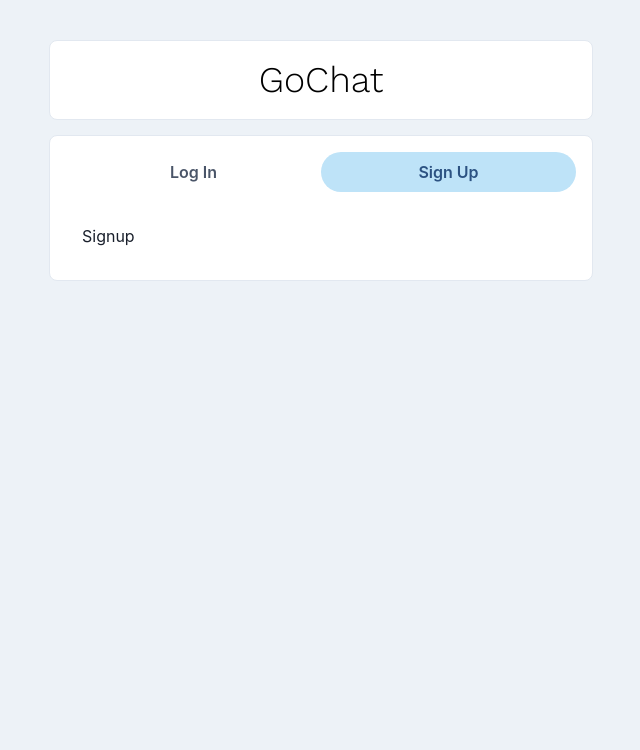
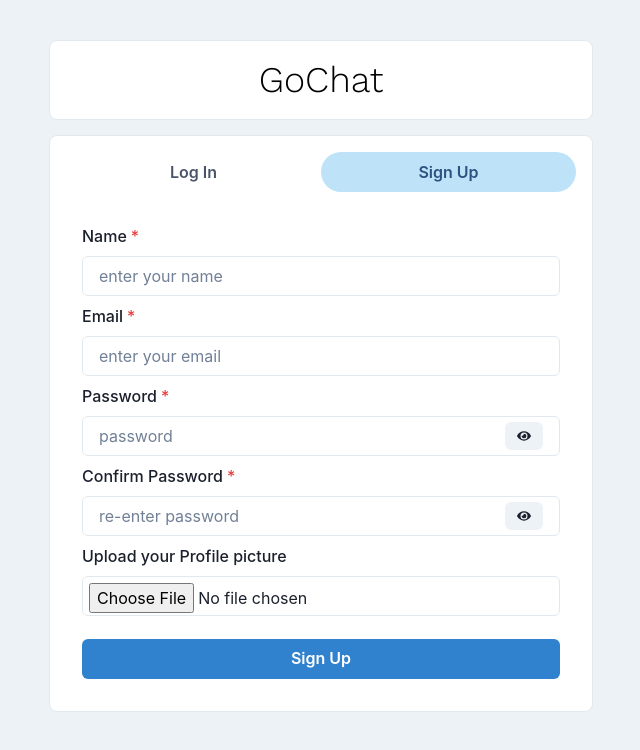
Before and after one commit to SahilAslam/Chat-App, a React (Vite) app in the folder frontend/: page / in a window 1280 px wide. Both pictures are taken after a click on the tab "Sign Up". Shown: the top 750 px of the page, without its empty margins (319-959 px from the left). Built offline with nearby package versions, Linux system fonts and the light colour scheme; no server answers.

Commit message:
some changes on signup page

```diff
--- a/frontend/package.json
+++ b/frontend/package.json
@@ -11,6 +11,7 @@
     "preview": "vite preview"
   },
   "dependencies": {
+    "@chakra-ui/icons": "^2.1.1",
     "@chakra-ui/react": "^2.8.2",
     "@emotion/react": "^11.11.3",
     "@emotion/styled": "^11.11.0",
@@ -18,6 +19,7 @@
     "framer-motion": "^10.17.9",
     "react": "^18.2.0",
     "react-dom": "^18.2.0",
+    "react-icons": "^4.12.0",
     "react-router-dom": "^6.21.1"
   },
   "devDependencies": {
--- a/frontend/src/Components/Authentication/Login.jsx
+++ b/frontend/src/Components/Authentication/Login.jsx
@@ -1,9 +1,71 @@
-import React from 'react'
+import React, { useState } from 'react'
+import {
+  Button,
+  FormControl,
+  FormLabel,
+  Input,
+  InputGroup,
+  InputRightElement,
+  VStack,
+} from "@chakra-ui/react";
+import { FaEye } from "react-icons/fa";
+import { FaEyeSlash } from "react-icons/fa";
 
 const Login = () => {
+  const [email, setEmail] = useState("");
+  const [password, setPassword] = useState("");
+  const [show, setShow] = useState(false);
+
+  const submitHandler = () => {};
+
+  const guestHandler = () => {};
+
   return (
-    <div>Login</div>
-  )
+    <VStack>
+      <FormControl id="email" isRequired>
+        <FormLabel>Email</FormLabel>
+        <Input
+          placeholder="enter your email"
+          onChange={(e) => setEmail(e.target.value)}
+        />
+      </FormControl>
+
+      <FormControl id="password" isRequired>
+        <FormLabel>Password</FormLabel>
+        <InputGroup>
+          <Input
+            type={show ? "text" : "password"}
+            placeholder="password"
+            onChange={(e) => setPassword(e.target.value)}
+          />
+          <InputRightElement width="4.5rem">
+            <Button h="1.75rem" size="sm" onClick={() => setShow(!show)}>
+              {show ? <FaEyeSlash /> : <FaEye />}
+            </Button>
+          </InputRightElement>
+        </InputGroup>
+      </FormControl>
+
+      <Button
+        colorScheme="blue"
+        width="100%"
+        style={{ marginTop: 15 }}
+        onClick={submitHandler}
+      >
+        Log In
+      </Button>
+
+      <Button
+        variant="outline"
+        colorScheme="blue"
+        width="100%"
+        style={{ marginTop: 15 }}
+        onClick={guestHandler}
+      >
+        Login as Guest
+      </Button>
+    </VStack>
+  );
 }
 
 export default Login
--- a/frontend/src/Components/Authentication/Signup.jsx
+++ b/frontend/src/Components/Authentication/Signup.jsx
@@ -1,9 +1,102 @@
-import React from 'react'
+import React, { useState } from "react";
+import {
+  Button,
+  FormControl,
+  FormLabel,
+  Input,
+  InputGroup,
+  InputRightElement,
+  VStack,
+} from "@chakra-ui/react";
+import { FaEye } from "react-icons/fa";
+import { FaEyeSlash } from "react-icons/fa";
 
 const Signup = () => {
+  const [name, setName] = useState("");
+  const [email, setEmail] = useState("");
+  const [password, setPassword] = useState("");
+  const [confirmPassword, setConfirmPassword] = useState("");
+  const [profilePic, setProfilePic] = useState("");
+  const [show, setShow] = useState(false);
+
+  const postDetails = async (pics) => {
+
+  }
+
+  const submitHandler = () => {
+
+  }
+
   return (
-    <div>Signup</div>
-  )
-}
+    <VStack>
+      <FormControl id="first-name" isRequired>
+        <FormLabel>Name</FormLabel>
+        <Input
+          placeholder="enter your name"
+          onChange={(e) => setName(e.target.value)}
+        />
+      </FormControl>
 
-export default Signup
+      <FormControl id="email" isRequired>
+        <FormLabel>Email</FormLabel>
+        <Input
+          placeholder="enter your email"
+          onChange={(e) => setEmail(e.target.value)}
+        />
+      </FormControl>
+
+      <FormControl id="password" isRequired>
+        <FormLabel>Password</FormLabel>
+        <InputGroup>
+          <Input
+            type={show ? "text" : "password"}
+            placeholder="password"
+            onChange={(e) => setPassword(e.target.value)}
+          />
+          <InputRightElement width="4.5rem">
+            <Button h="1.75rem" size="sm" onClick={() => setShow(!show)}>
+              {show ? <FaEyeSlash /> : <FaEye />}
+            </Button>
+          </InputRightElement>
+        </InputGroup>
+      </FormControl>
+
+      <FormControl id="confirm-password" isRequired>
+        <FormLabel>Confirm Password</FormLabel>
+        <InputGroup>
+          <Input
+            type={show ? "text" : "password"}
+            placeholder="re-enter password"
+            onChange={(e) => setConfirmPassword(e.target.value)}
+          />
+          <InputRightElement width="4.5rem">
+            <Button h="1.75rem" size="sm" onClick={() => setShow(!show)}>
+              {show ? <FaEyeSlash /> : <FaEye />}
+            </Button>
+          </InputRightElement>
+        </InputGroup>
+      </FormControl>
+
+      <FormControl id="pic">
+        <FormLabel>Upload your Profile picture</FormLabel>
+        <Input
+          type={"file"}
+          p={"1.5"}
+          accept="image/*"
+          onChange={(e) => postDetails(e.target.files[0])}
+        />
+      </FormControl>
+
+      <Button
+        colorScheme="blue"
+        width="100%"
+        style={{marginTop: 15}}
+        onClick={submitHandler}
+      >
+        Sign Up
+      </Button>
+    </VStack>
+  );
+};
+
+export default Signup;
```
Also changed, not shown: 2 other files (tests, documents, lock files or other folders).
